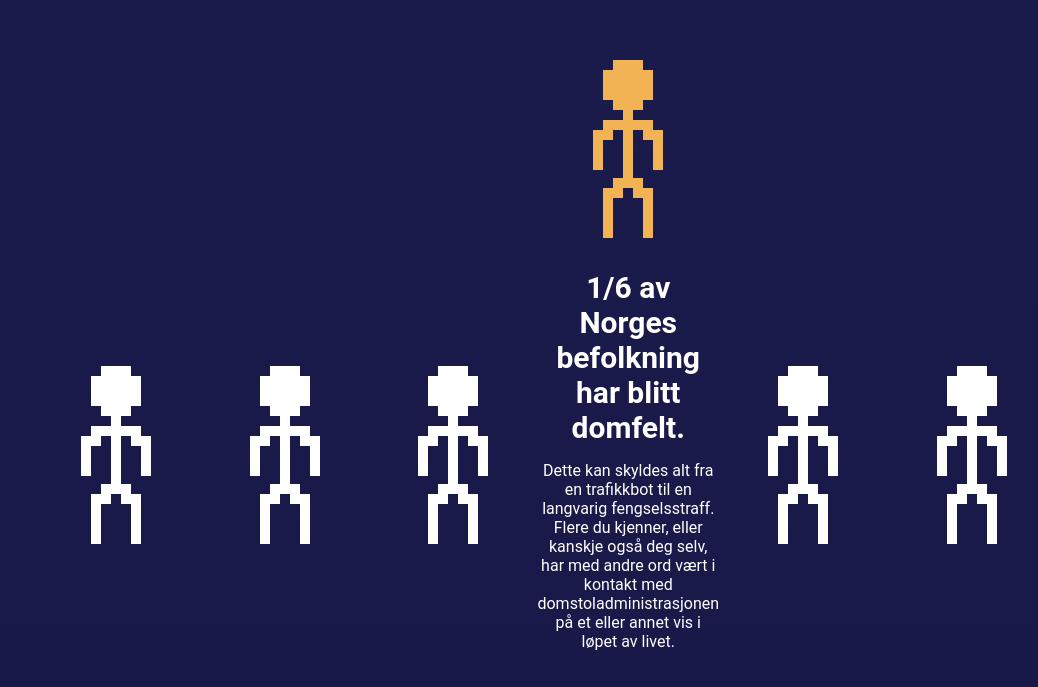
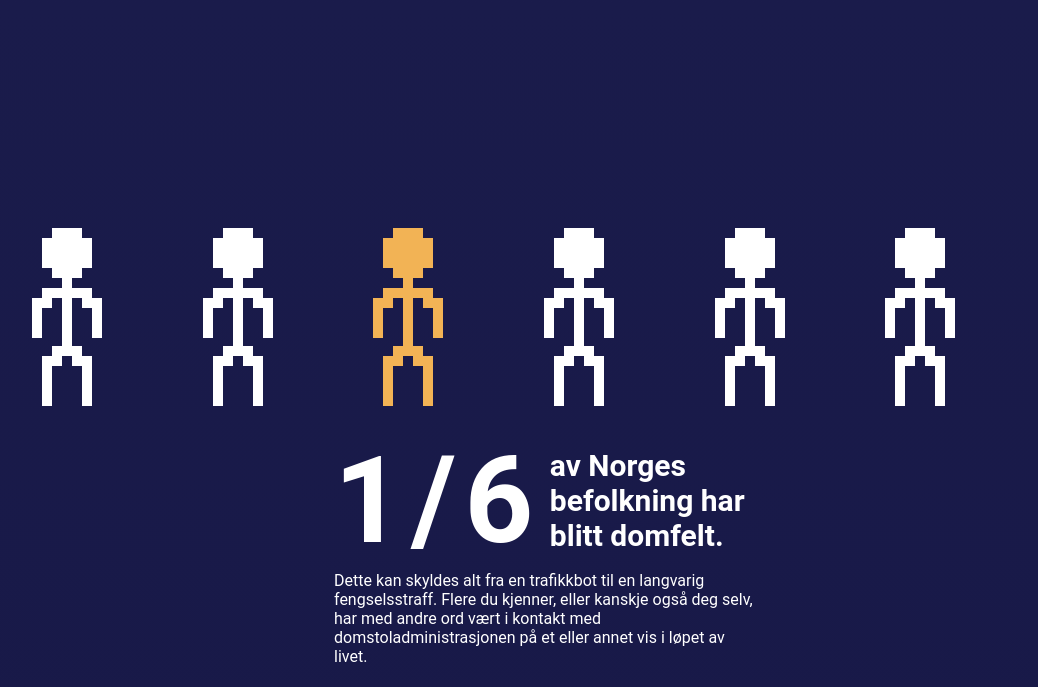
Before and after one commit to Webstep/domstol_landingpage, a Next.js app: page /Domstol in a window 1280 px wide. Shown: the part 793-1480 px from the top of the page, without its empty margins (96-1134 px from the left). Built offline with nearby package versions, Linux system fonts and the light colour scheme; a web font is replaced by a local one.

Commit message:
style: updated design and animation

```diff
--- a/components/slides/domstol/ConvictedPercent/ConvictedPercent.module.scss
+++ b/components/slides/domstol/ConvictedPercent/ConvictedPercent.module.scss
@@ -2,6 +2,7 @@
 
 .section {
     @include centerContent;
+    flex-direction: column;
 }
 
 .container {
@@ -11,23 +12,29 @@
     grid-template-columns: repeat(6, 1fr);
     justify-content: center;
     padding-top: 12vh;
-
-    * {
-        margin: auto;
-        text-align: center;
 }
 
-    .popup {
+.textSection {
     display: flex;
     flex-direction: column;
     justify-content: center;
+    width: 26.25rem;
 
     h2 {
+        display: flex;
+        flex-direction: row;
+        align-items: center;
         font-size: 1.875rem;
-            margin-bottom: 1rem;
+        margin-bottom: 0;
+
+        span:nth-child(1) {
+            font-size: 7.5rem;
+            letter-spacing: 0.07em;
+            margin-right: 0.5rem;
+        }
     }
     p {
         font-size: 1rem;
+        margin-top: 0;
     }
 }
-}
--- a/components/slides/domstol/ConvictedPercent/ConvictedPercent.tsx
+++ b/components/slides/domstol/ConvictedPercent/ConvictedPercent.tsx
@@ -1,77 +1,60 @@
-import { AnimatePresence, motion } from 'framer-motion'
-import React, { useEffect, useState } from 'react'
+import { motion } from 'framer-motion'
+import React from 'react'
 import PixelatedMan from '../../../common/PixelatedMan'
 import styles from './ConvictedPercent.module.scss'
-import { useInView } from 'react-intersection-observer'
 
-const ConvictedPercent = () => {
-    const { ref, inView } = useInView()
+const ConvictedPercent: React.VFC = () => {
+    const exitAnimationTransition = { duration: 3, times: [0, 0.4, 1] }
 
-    //animation delay in seconds
-    const delay = 4
-
-    const [isHighlighted, setIsHighlighted] = useState<boolean>(false)
-
-    useEffect(() => {
-        if (inView) setTimeout(() => setIsHighlighted(true), delay * 1000 * 0.5)
-        else setIsHighlighted(false)
-    }, [inView])
 
     return (
-        <section ref={ref} className={styles.section}>
-            <AnimatePresence>
-                {inView && (
-                    <>
-                        <div className={styles.container}>
-                            {[...new Array(3)].map((_, index) => (
-                                <PixelatedMan key={index} />
+        <section className={styles.section}>
+            <motion.div className={styles.container}
+                exit={{ opacity: [1, 1, 0] }}
+                transition={exitAnimationTransition}
+            >
+
+                {[...new Array(6)].map((_, index) => (
+                    <PixelatedMan key={index + 3} highlight={index === 2} />
                 ))}
-                            <motion.div
-                                className={styles.popup}
-                                initial={{
-                                    translateY: 0,
-                                }}
-                                animate={{ translateY: -100 }}
-                                transition={{ delay }}
-                            >
-                                <PixelatedMan
-                                    key="3"
-                                    highlight={isHighlighted}
-                                />
+            </motion.div>
 
             <motion.div
                 initial={{
                     opacity: 0,
-                                        height: 0,
                 }}
                 animate={{
-                                        opacity: 100,
-                                        height: 'auto',
-                                        marginTop: '2rem',
+                    opacity: 1,
                 }}
-                                    transition={{ delay }}
+                transition={{ duration: 2, delay: 0.5 }}
+                className={styles.textSection}
             >
-                                    <h2>
-                                        1/6 av Norges befolkning har blitt
-                                        domfelt.
-                                    </h2>
-                                    <p>
+                <motion.h2
+                    exit={{
+                        color: ['white', '#F2B355', '#F2B355'],
+                        opacity: [1, 1, 0]
+                    }}
+                    transition={exitAnimationTransition}
+                >
+                    <span>
+                        1/6
+                    </span>
+                    <div>
+                        av Norges befolkning har blitt          domfelt.
+                    </div>
+                </motion.h2>
+                <motion.p
+                    exit={{ opacity: 0 }}
+                    transition={{ duration: 0.5 }}
+                >
                     Dette kan skyldes alt fra en trafikkbot
                     til en langvarig fengselsstraff. Flere
                     du kjenner, eller kanskje også deg selv,
                     har med andre ord vært i kontakt med
                     domstoladministrasjonen på et eller
                     annet vis i løpet av livet.
-                                    </p>
+                </motion.p>
             </motion.div>
-                            </motion.div>
-                            {[...new Array(2)].map((_, index) => (
-                                <PixelatedMan key={index + 3} />
-                            ))}
-                        </div>
-                    </>
-                )}
-            </AnimatePresence>
         </section>
     )
 }
```
Lines whose indentation alone changed are shown as unchanged.
